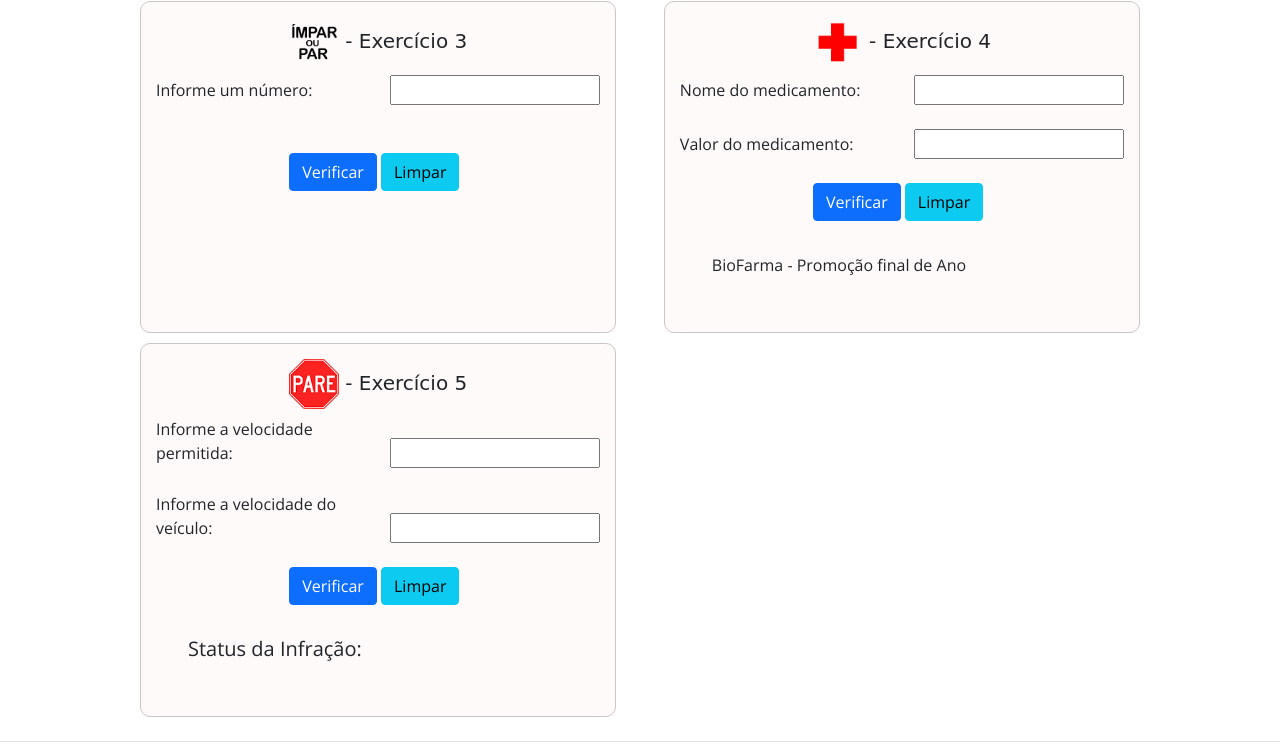
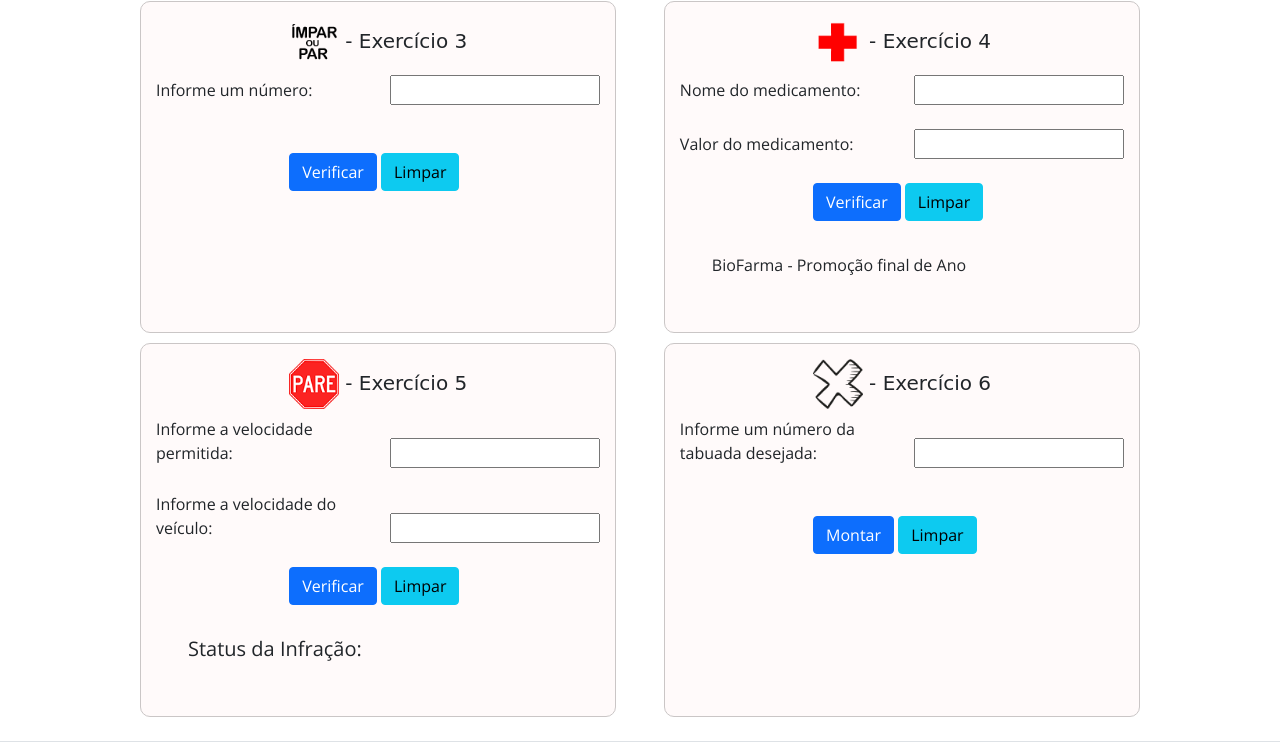
Before and after one commit to MicaelJr/newatividade, a plain HTML site: page index.html in a window 1280 px wide. Shown: the part 478-1233 px from the top of the page. Drawn offline with nearby package versions, Linux system fonts and the light colour scheme; a web font is replaced by a local one.

Commit message:
atualizando portfolio exercicios

```diff
--- a/index.html
+++ b/index.html
@@ -174,7 +174,33 @@
                     </div>
                 </div>
             </div>
+            <!-- inicio do formulario tabela - EX6 -->
+            <div class="formulario">
+                <form>
+                    <div>
+                        <div class="icon-center">
+                            <h5><img src="img/tabuada.png" alt="" width="50" height="50"> - Exercício 6</h5>
+                        </div>
+                        <!-- solicita o número para verificar -->
+                        <label for="nt">Informe um número da tabuada desejada:</label>
+                        <input type="number" name="tabuada" id="nt">
+                        <br><br>
+                    </div>
+                    <br>
+                    <div class="btncenter">
+                        <button type="button" class="btn btn-primary" id="btntabuada">Montar</button>
+                        <button type="reset" class="btn btn-info">Limpar</button>
+                    </div>
+                </form>
+                <div class="card-body">
+                    <div class="card-body">
+                        <h5 class="card-title"></h5>
+                        <h5 class="card-text" id="resulttabuada"></h5>
+                    </div>
+                </div>
+            </div>
         </div>
+
     </section>
     <!-- esse é meu rodape -->
     <footer class="d-flex flex-wrap justify-content-between align-items-center py-3 my-4 border-top">
--- a/script.js
+++ b/script.js
@@ -122,3 +122,17 @@ function calcularinfracao() {
 }
 //adicionando um evento de click ao botao id=btnCalcular onde ele chama a function calcularinfracao
 btnCalcularinfra.addEventListener('click', calcularinfracao)
+
+
+
+function calculotabuada() {
+
+    var tab = nt.value;
+
+    for (let i = 1; i <= 10; i++) {
+
+        resulttabuada.innerHTML += (`${tab} x ${i}: ${tab * 1} <br>`)
+    }
+
+}
+btntabuada.addEventListener('click',calculotabuada)
```
Also changed, not shown: img/tabuada.png (added).
